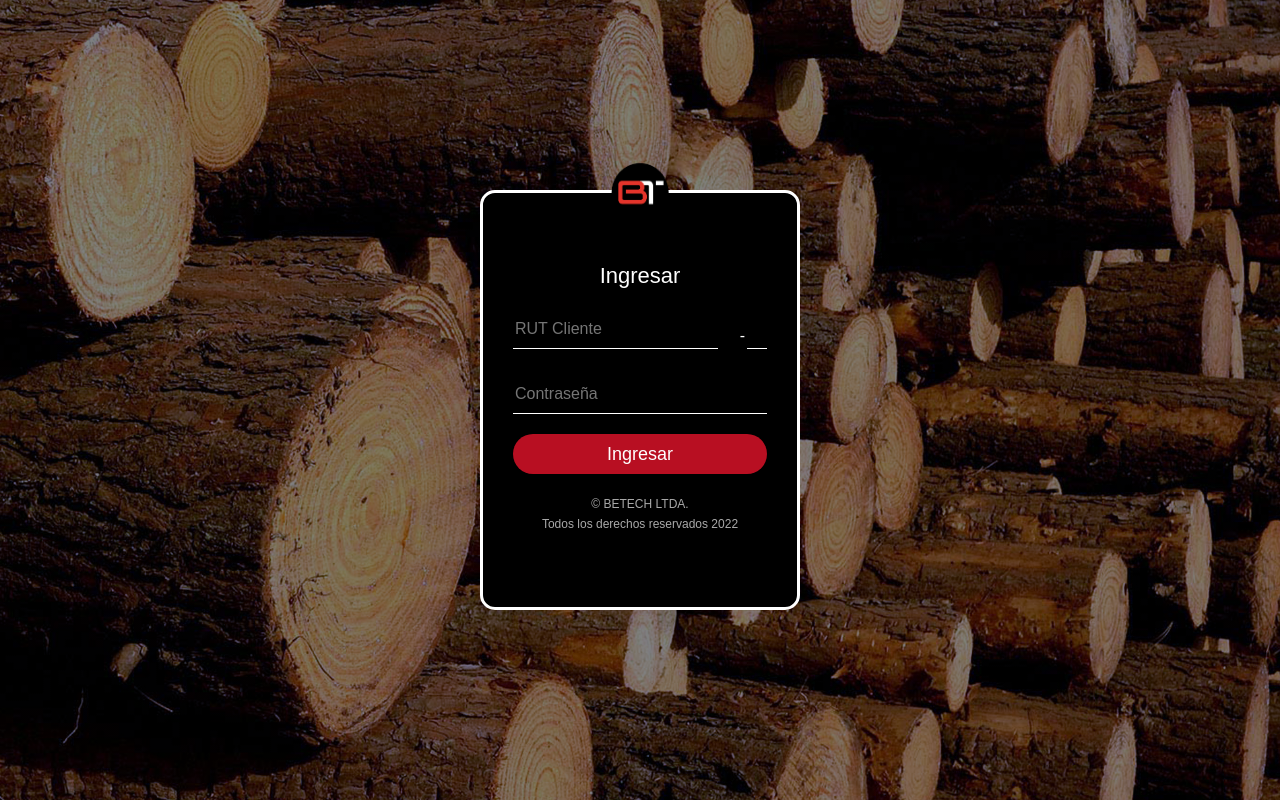
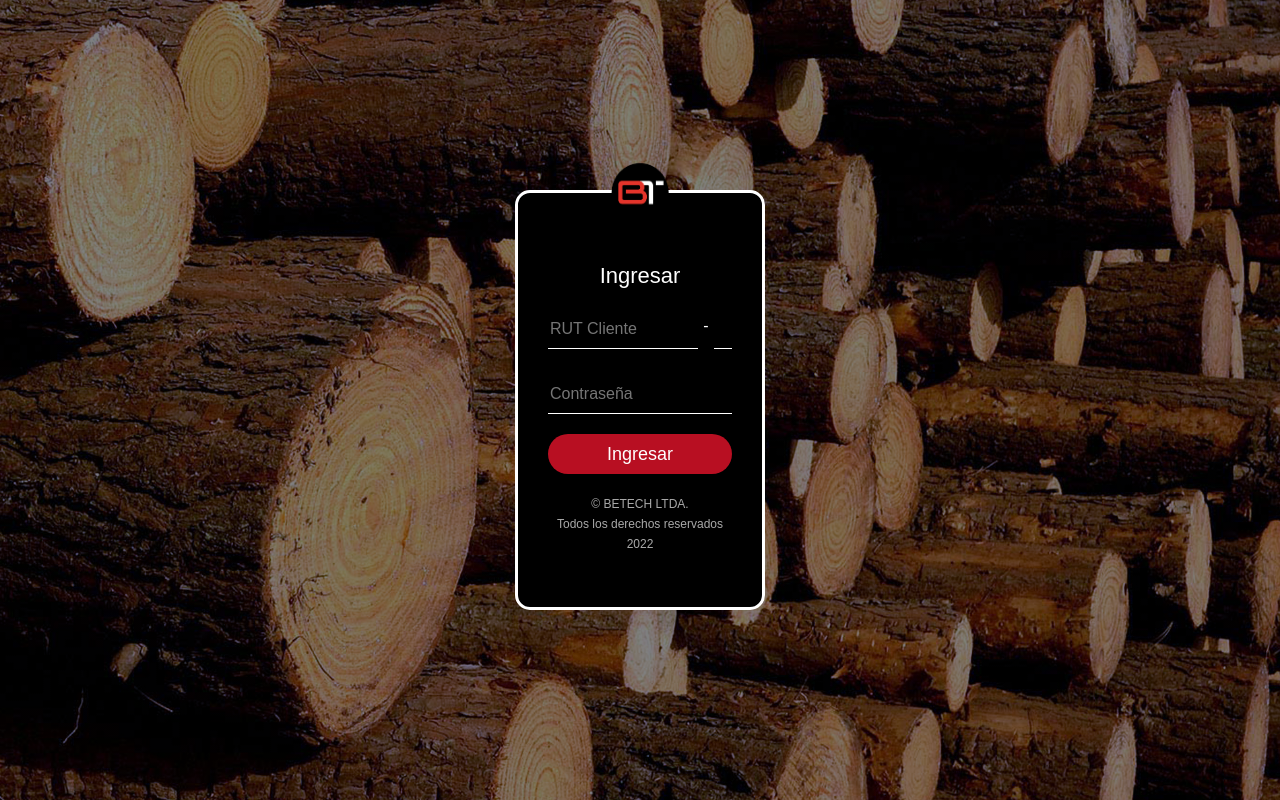
Before and after one commit to FranClone/spp_nuevo, a Django app: a page that uses core/templates/login.html in a window 1280 px wide. Run offline with Django 4.2, Linux system fonts and the light colour scheme; some libraries are stand-ins or nearby versions.

Commit message:
avance mañana 21/03/2023

```diff
--- a/SPP_Django/settings.py
+++ b/SPP_Django/settings.py
@@ -53,6 +53,7 @@ INSTALLED_APPS = [
     'django.contrib.sessions',
     'django.contrib.messages',
     'django.contrib.staticfiles',
+    'django_password_validators',
     'core',
     'django_bleach',
     'axes'
--- a/core/forms.py
+++ b/core/forms.py
@@ -61,7 +61,7 @@ class BaseForm(forms.Form):
 class CustomUserCreationForm(BaseForm, UserCreationForm):
     #campo rut_body
     rut_body = forms.CharField(
-        widget=forms.TextInput(attrs={'inputmode': 'numeric', 'class' : 'rut-body'}),
+        widget=forms.TextInput(attrs={'inputmode': 'numeric', 'class' : 'input-rut-body'}),
         label="RUT",
         max_length=8
     )
@@ -69,11 +69,11 @@ class CustomUserCreationForm(BaseForm, UserCreationForm):
     rut_dv = forms.CharField(
         max_length=1,
         label="digito rutificador",
-        widget=forms.TextInput(attrs={'class': 'rut-dv'})
+        widget=forms.TextInput(attrs={'class': 'input-rut-dv'})
     )
     #campo rut_empresa_body
     rut_empresa_body = forms.CharField(
-        widget=forms.TextInput(attrs={'inputmode' : 'numeric', 'class' : 'rut-body rut-body-empresa'}),
+        widget=forms.TextInput(attrs={'inputmode' : 'numeric', 'class' : 'input-rut-body rut-body-empresa'}),
         label="RUT empresa",
         max_length=8
     )
@@ -81,7 +81,7 @@ class CustomUserCreationForm(BaseForm, UserCreationForm):
     rut_empresa_dv = forms.CharField(
         max_length=1,
         label="digito rutificador empresa",
-        widget=forms.TextInput(attrs={'class': 'rut-dv'})
+        widget=forms.TextInput(attrs={'class': 'input-rut-dv'})
     )
     #grupos creados
     group = forms.ModelChoiceField(queryset=Group.objects.all(), label="grupo")
@@ -114,9 +114,9 @@ class CustomUserCreationForm(BaseForm, UserCreationForm):
         return user
 
 class LoginForm(BaseForm):
-    rut_body = forms.CharField(widget=forms.TextInput(attrs={'class': 'input-login rut-body', 'placeholder': 'RUT Cliente'}), max_length=8, label="")
-    rut_dv = forms.CharField(widget=forms.TextInput(attrs={'class': 'input-login rut-dv'}), max_length=1, label="")
-    password = forms.CharField(widget=forms.PasswordInput(attrs={'class': 'input-login', 'placeholder': 'Contraseña'}), max_length=60, label="")
+    rut_body = forms.CharField(widget=forms.TextInput(attrs={'class': 'input-rut-body', 'placeholder': 'RUT Cliente'}), max_length=8, label="")
+    rut_dv = forms.CharField(widget=forms.TextInput(attrs={'class': 'input-rut-dv'}), max_length=1, label="")
+    password = forms.CharField(widget=forms.PasswordInput(attrs={'placeholder': 'Contraseña'}), max_length=25, label="")
 
     def clean(self):
         cleaned_data = super().clean()
--- a/core/models.py
+++ b/core/models.py
@@ -1,5 +1,6 @@
 from django.db import models
 from django.contrib.auth.models import User
+
 
 class UserProfile(models.Model):
     user = models.OneToOneField(User, on_delete=models.CASCADE)
--- a/core/static/js/bloqueaTeclas.js
+++ b/core/static/js/bloqueaTeclas.js
@@ -1,9 +1,9 @@
 //Este Código jQuery lo que hace es bloquear las teclas que no sean números, o k o K en el dígito verificador
 $(document).ready(function() {
     // Detecta cuando se realiza un input en los campos con clase "rut-body" y "rut-dv"
-    $(".rut-body, .rut-dv").on("input", function(event) {
+    $(".input-rut-body, .input-rut-dv").on("input", function(event) {
         // Obtiene el valor del campo y remueve cualquier caracter que no sea un número o la letra 'k' o 'K'
-        if ($(this).hasClass('rut-body')) {
+        if ($(this).hasClass('input-rut-body')) {
             var value = $(this).val().replace(/[^0-9]/g, '');
             // Si el campo es el "rut-body", limita el valor a 8 caracteres
             value = value.substring(0, 8);
@@ -18,14 +18,14 @@ $(document).ready(function() {
     });
 
     // Detecta cuando se pega texto en los campos con clase "rut-body" y "rut-dv"
-    $(".rut-body, .rut-dv").on("paste", function(event) {
+    $(".input-rut-body, .input-rut-dv").on("paste", function(event) {
         // Obtiene el texto que se está pegando
         var pasteData = event.originalEvent.clipboardData.getData('text');
 
         // Remueve cualquier caracter que no sea un número o la letra 'k' o 'K'
 
 
-        if ($(this).hasClass('rut-body')) {
+        if ($(this).hasClass('input-rut-body')) {
             var value = pasteData.replace(/[^0-9]/g, '');
             // Si el campo es el "rut-body", limita el valor a 8 caracteres
             value = value.substring(0, 8);
@@ -40,4 +40,11 @@ $(document).ready(function() {
         // Previene la acción predeterminada de pegar texto
         event.preventDefault();
     });
+
+    // Cuando el RUT Body termina, pasa inmediatamente al RUT dv
+    $('.input-rut-body').keyup(function(e) {
+        if ($(this).val().length >= $(this).attr('maxlength')) {
+          $('.input-rut-dv').focus();
+        }
+    });
 });
--- a/core/static/styles/styles.css
+++ b/core/static/styles/styles.css
@@ -319,7 +319,7 @@ li {
 }
 
 .login-box {
-    width: 320px;
+    width: 250px;
     height: 420px;
     background: #000;
     color: #fff;
@@ -483,14 +483,14 @@ li {
 
 .rut-input span {
     font-size: 16px;
-    margin-top: 15px;
-    margin-right: 2px;
+    margin-top: 5px;
+    margin-left: 5px;
+    margin-right: 5px;
 }
 
 .rut-input .rut-body {
     width: calc(100% - 20px);
     /* ancho del cuerpo del RUT */
-    margin-right: 2px;
 }
 
 .rut-input .rut-dv {
--- a/core/views.py
+++ b/core/views.py
@@ -198,6 +198,7 @@ class Home(View):
 
         # Verifica el tamaño del archivo
         if archivo.size > 100000000:  # 100 MB
+            #falta mensaje de error
             return redirect('home')
 
         #Retorna archivo en formato Workbook
@@ -412,11 +413,7 @@ class Register(View):
     """Esta clase define la vista de Register"""
     def get(self, request):
         form = CustomUserCreationForm()
-        cursor = conexion.cursor()
-        parte_rut = 7
-        cursor.execute("EXEC dbo.sel_empresa_like @parte_rut=?", parte_rut)
-        row = cursor.fetchone()
-        cursor.close()
+
         return render(request, 'register.html', {'form': form})
 
     def post(self, request):
```
